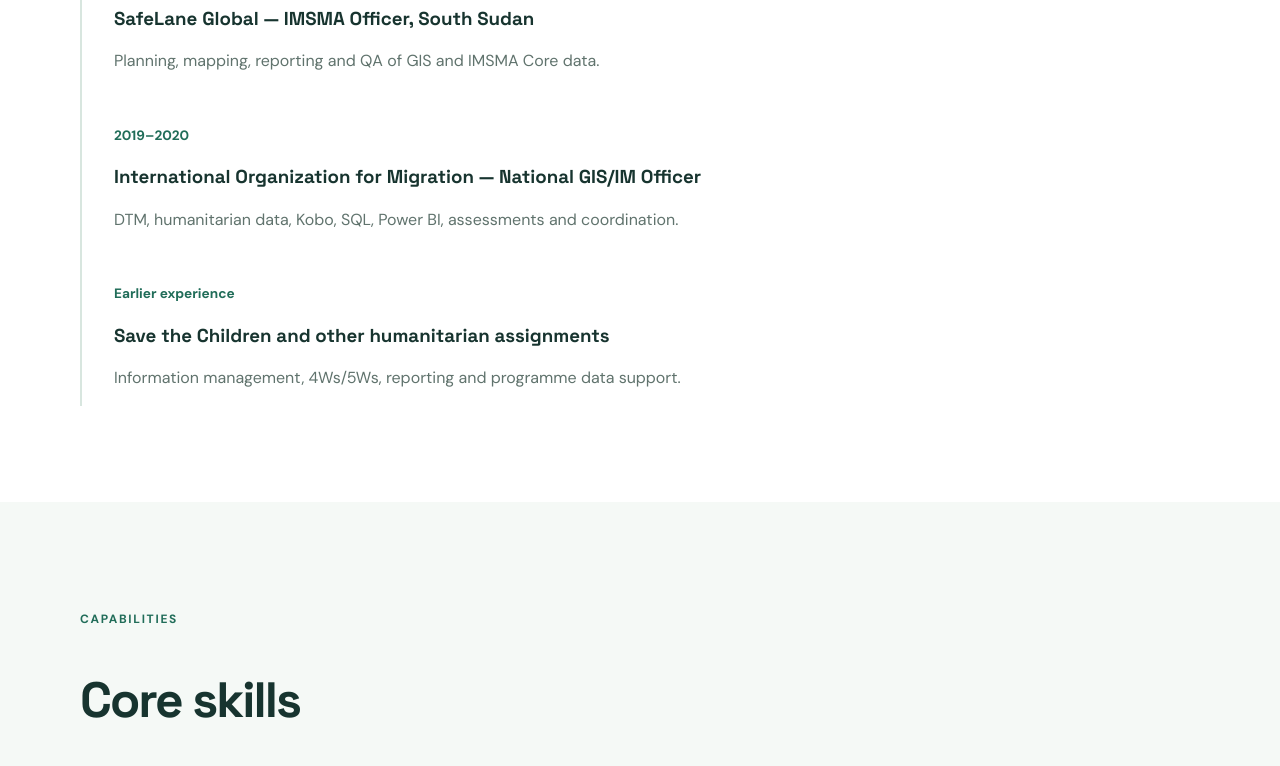
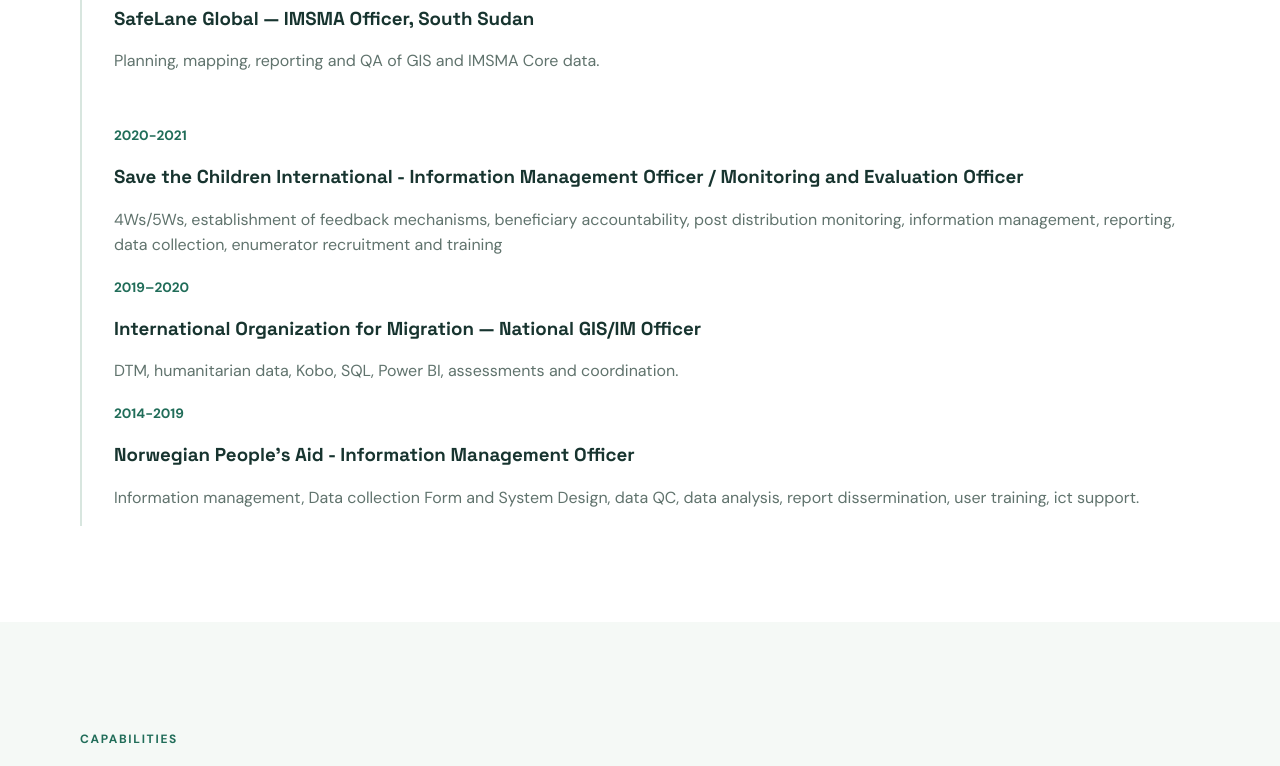
Before and after one commit to fanuelc/chitiyo-fanuel.github.io, a plain HTML site: page index.html in a window 1280 px wide. Shown: the part 2760-3526 px from the top of the page. Drawn offline with Linux system fonts and the light colour scheme.

Commit message:
Revise contact information and add experience section
Updated contact section with new details and added professional experience.

```diff
--- a/index.html
+++ b/index.html
@@ -25,8 +25,9 @@
 <section id="experience" class="section container"><p class="eyebrow">Experience</p><h2>Selected professional experience</h2><div class="timeline">
 <div><b>2023–Present</b><h3>Norwegian People's Aid — Information Management Officer</h3><p>GIS and IM support for mine-action operations, reporting, data quality, dashboards, mapping and digital collection.</p></div>
 <div><b>2022</b><h3>SafeLane Global — IMSMA Officer, South Sudan</h3><p>Planning, mapping, reporting and QA of GIS and IMSMA Core data.</p></div>
+<div><b>2020-2021</b><h3>Save the Children International - Information Management Officer / Monitoring and Evaluation Officer</h3><p>4Ws/5Ws, establishment of feedback mechanisms, beneficiary accountability, post distribution monitoring, information management, reporting, data collection, enumerator recruitment and training</p>
 <div><b>2019–2020</b><h3>International Organization for Migration — National GIS/IM Officer</h3><p>DTM, humanitarian data, Kobo, SQL, Power BI, assessments and coordination.</p></div>
-<div><b>Earlier experience</b><h3>Save the Children and other humanitarian assignments</h3><p>Information management, 4Ws/5Ws, reporting and programme data support.</p></div>
+<div><b>2014-2019</b><h3>Norwegian People's Aid - Information Management Officer</h3><p>Information management, Data collection Form and System Design, data QC, data analysis, report dissermination, user training, ict support.</p></div>
 </div></section>
 <section class="section alt"><div class="container"><p class="eyebrow">Capabilities</p><h2>Core skills</h2><div class="skill-grid">
 <div><h3>GIS & mapping</h3><p>ArcGIS Pro, ArcGIS Online, QGIS, spatial analysis, cartography, remote sensing and GPS/GNSS.</p></div>
@@ -35,6 +36,6 @@
 <div><h3>Data & visualisation</h3><p>Power BI, dashboards, StoryMaps, SQL, Python, R and Excel.</p></div>
 </div></div></section>
 <section class="section container"><p class="eyebrow">Education & training</p><h2>Professional development</h2><ul><li><b>GICHD IMSMA Core Administrator</b> — 108th PfP Course, Spiez, Switzerland, August 2025.</li><li><b>BSc Information Systems</b> — Manicaland State University of Applied Sciences, 2023.</li><li><b>HND / National Diploma / National Certificate in IT</b> — Mutare Polytechnic.</li></ul></section>
-<section id="contact" class="section contact"><div class="container"><p class="eyebrow">Contact</p><h2>Let's connect.</h2><p>For employment, consultancy, technical collaboration or humanitarian information-management opportunities.</p><a class="btn primary" href="mailto:fanisimba@yahoo.ca">Email me</a><a class="btn secondary" href="https://www.linkedin.com/in/fanuel-chitiyo-77592758/" target="_blank">LinkedIn</a><a class="btn secondary" href="https://fanuelc.github.io/chitiyo-fanuel.github.io/" target="_blank">GitHub</a><p class="note">Replace placeholder contact details before publishing.</p></div></section>
+<section id="contact" class="section contact"><div class="container"><p class="eyebrow">Contact</p><h2>Let's connect.</h2><p>For employment, consultancy, technical collaboration or humanitarian information-management opportunities.</p><a class="btn primary" href="mailto:fanisimba@yahoo.ca">Email me</a><a class="btn secondary" href="https://www.linkedin.com/in/fanuel-chitiyo-77592758/" target="_blank">LinkedIn</a><a class="btn secondary" href="https://fanuelc.github.io/chitiyo-fanuel.github.io/" target="_blank">GitHub</a><p class="note">.</p></div></section>
 </main><footer><div class="container">© 2026 Fanuel Chitiyo</div></footer>
 </body></html>
```
